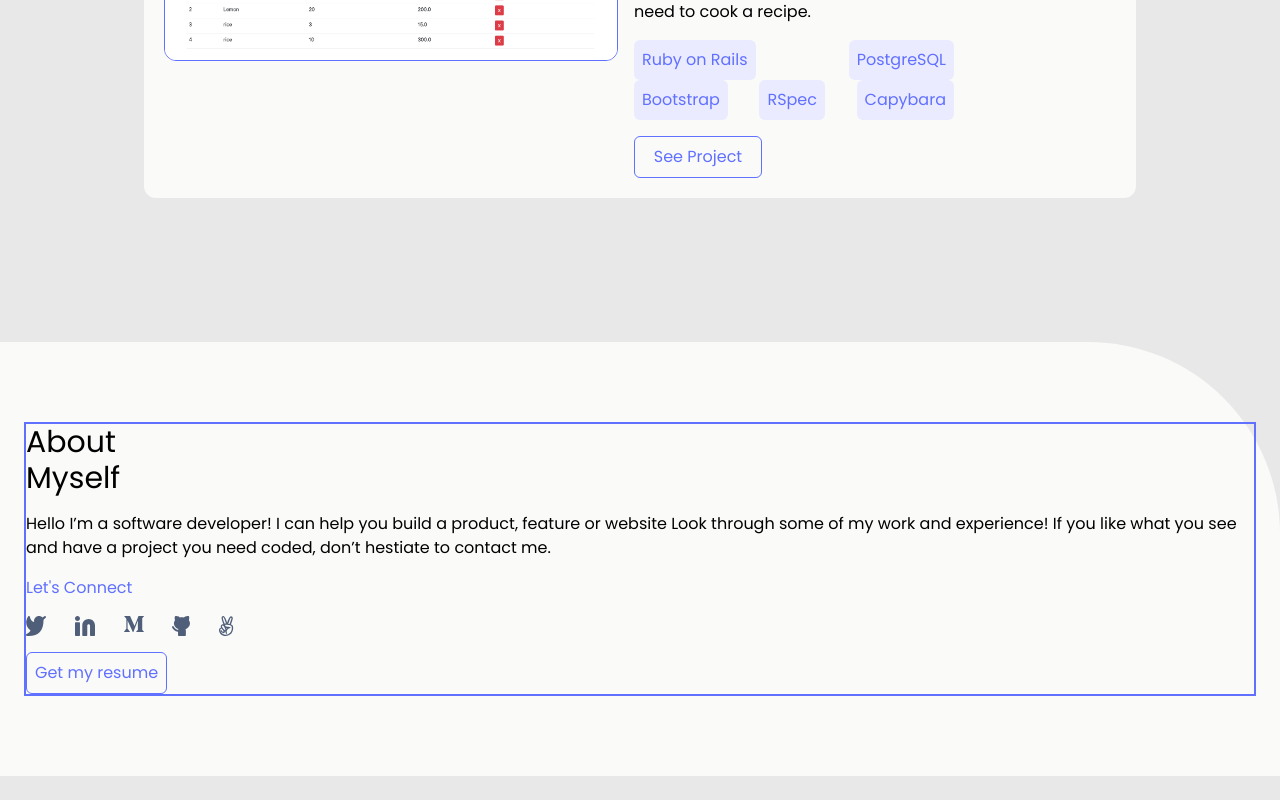
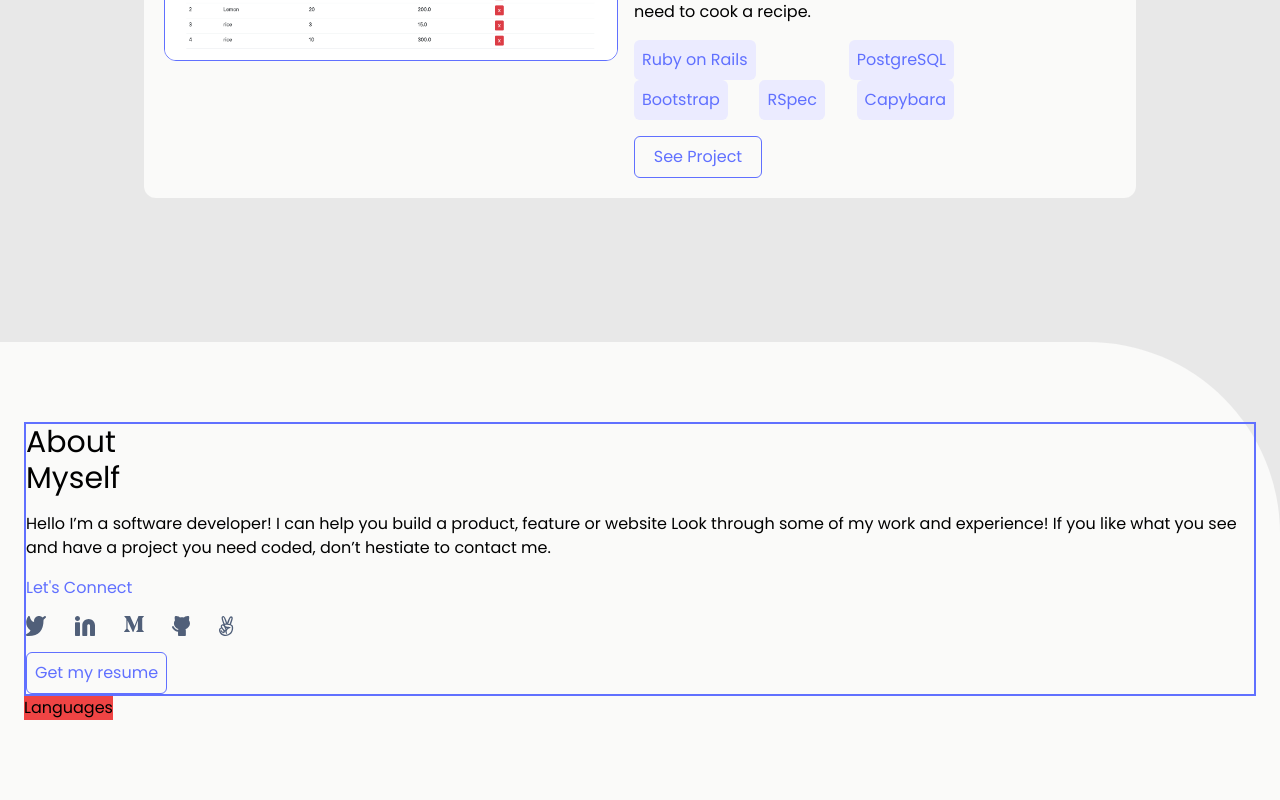
Before and after one commit to AlexRS90/react-portfolio, a React (Create React App) app: page / in a window 1280 px wide. Shown: the part 2211-3011 px from the top of the page. Before the commit the page ends 2987 px from the top, so only its background shows below. Built offline with nearby package versions, Linux system fonts and the light colour scheme.

Commit message:
Add toggle using useState hook

```diff
--- a/src/components/About.jsx
+++ b/src/components/About.jsx
@@ -1,5 +1,6 @@
 import React from 'react';
 import SocialMedia from './SocialMedia';
+import TechStack from './TechStack';
 
 const About = () => (
   <section className="bg-stone-50 rounded-tr-extraLarge py-20 px-6">
@@ -27,6 +28,9 @@ const About = () => (
         Get my resume
       </button>
     </div>
+    <div>
+      <TechStack />
+    </div>
   </section>
 );
 
--- a/src/components/TechStack.jsx
+++ b/src/components/TechStack.jsx
@@ -1,10 +1,16 @@
 import React, { useState } from 'react';
 
 const TechStack = () => {
-  const [state, newState] = useState(false);
+  const [isOpen, setIsOpen] = useState(false);
   return (
     <div>
-      <button type="button">Languages</button>
+      <button
+        type="button"
+        onClick={() => setIsOpen(!isOpen)}
+        className={`${isOpen ? 'bg-primary' : 'bg-red-500'} `}
+      >
+        Languages
+      </button>
     </div>
   );
 };
```
